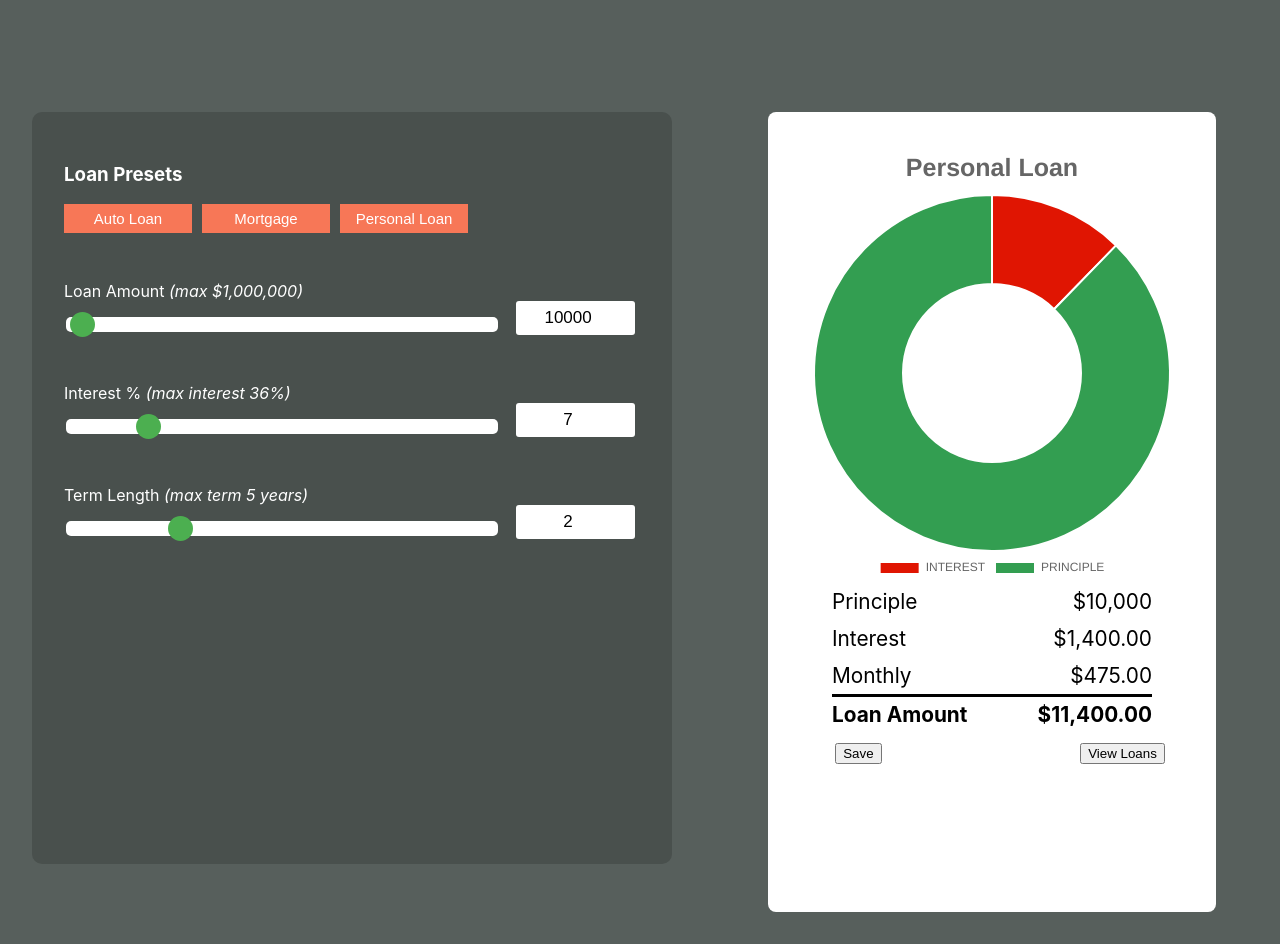
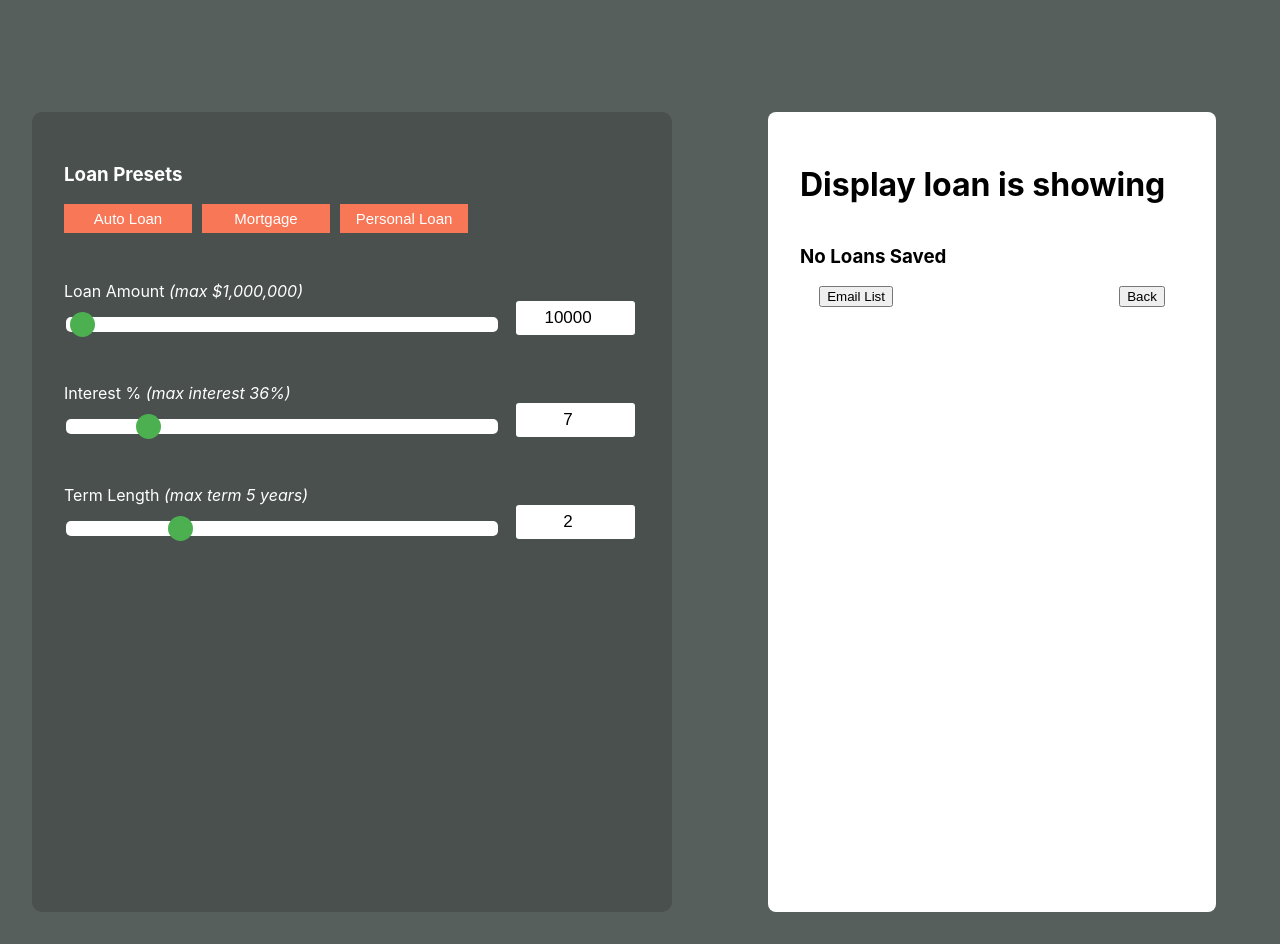
Before and after one commit to raulthedeveloper/loan_calculator, a React (Create React App) app: page / in a window 1280 px wide. Both pictures are taken after a click on the button "View Loans". Shown: the top 944 px of the page. Built offline with nearby package versions, Linux system fonts and the light colour scheme.

Commit message:
fixed initial chart title update and fixed save and clear of local storage

```diff
--- a/src/App.js
+++ b/src/App.js
@@ -1,52 +1,118 @@
 import './App.css';
 import Controls from "./components/Controls/Controls"
 import Display from "./components/Display/index"
+import GlobalContext  from "./store/global-context"
+import { useState, useEffect } from 'react'
 
-import { useState } from 'react'
+
+
+let dataArray = []
+
+
+function App() {
+// Sets up component state
+
+// let [ loanType, setLoanType ] = useState(String)
+let [ loanData, setLoanData ] = useState(String)
+
+let [loan,setLoan] = useState({
+  term:Number,
+  amount:Number,
+  interest:Number,
+  loanType:String
+})
+
+
+let [ save, setSave ] = useState({
+  savedData:Array,
+})
+
+let [ showLoans, setShowLoans ] = useState(false)
 
 
 
 
+async function saveHandler(loanName){
+ localStorage.removeItem('loans')
+  dataArray.push({name:loanName,loan})
+ setSave({dataArray})
 
 
-function App() {
-// Sets up component state
-let [term,setTerm] = useState(Number)
-let [ amount, setAmount ] = useState(Number)
-let [ interest, setInterest ] = useState(Number)
-let [ loanType, setLoanType ] = useState(String)
+   localStorage.setItem('loans',JSON.stringify(dataArray))
 
-
-// updateData is passed to Controls component in order to get values to set to local state
-function updateData(term,amount,interest){
-  setTerm(term)
-  setAmount(amount)
-  setInterest(interest)
 
 
 }
 
-// function is passed to controls to get loanType string from Controls component
-function updateLoanType(loanType){
-  setLoanType(loanType)
+
+function displayLoan(boolean){
+
+
+  setShowLoans(boolean)
+  if(localStorage.getItem('loans')){
+    let loan = JSON.parse(localStorage.getItem('loans')).dataArray
+    setLoanData(loan)
+  }
+
+}
+
+function deleteHandler(){
+// Adds delete function to remove items
+
 }
 
 
 
+function clearLoans(){
+  // Wipes all loan data from local storage
+  let confirm = window.confirm("Are you sure you want to clear");
+  if(confirm){
+    localStorage.removeItem('loans')
+  setSave({})
+}
+  }
+
+
+
+// updateData is passed to Controls component in order to get values to set to local state
+function updateData(term,amount,interest,loanType){
+  setLoan({term,amount,interest,loanType})
+  }
+
+
+
+useEffect(()=>{
+  updateData()
+  // updateLoanType()
+
+
+},[])
+
+
   return (
+    <GlobalContext.Provider value={{
+      save,
+      saveHandler,
+      displayLoan,
+      loanData
+    }
+      }>
     <div className="App">
     <div className="container">
       <div className="col">
-      <Controls updateData={updateData} updateLoanType={updateLoanType}/>
+      <Controls updateData={updateData} />
+
+      {/* updateLoanType={loan.loanType} */}
       </div>
     <div className="col">
-    <Display payload={{term,amount,interest,loanType}}/>
+    <Display payload={loan} clear={clearLoans} showLoans={showLoans}/>
     </div>
 
 
     </div>
 
     </div>
+    </GlobalContext.Provider>
   );
 }
 
--- a/src/components/Controls/Controls.js
+++ b/src/components/Controls/Controls.js
@@ -26,7 +26,14 @@ export default class Controls extends Component {
             term:2,
             interest:7,
             amount:10000
-        },()=> this.props.updateData(this.state.term,this.state.amount,this.state.interest))
+        },()=> this.props.updateData(this.state.term,this.state.amount,this.state.interest,this.state.loanType))
+    }
+
+    componentDidUpdate(pP,pS,sS){
+        if(pS.loanType !== this.state.loanType){
+            this.props.updateData(this.state.term,this.state.amount,this.state.interest,this.state.loanType)
+
+        }
     }
 
 
@@ -34,15 +41,15 @@ export default class Controls extends Component {
     // change methods set state from child and send state to parent with updateData prop.
     changeAmount = amount => this.setState({
         amount
-    },()=> this.props.updateData(this.state.term,this.state.amount,this.state.interest))
+    },()=> this.props.updateData(this.state.term,this.state.amount,this.state.interest,this.state.loanType))
 
     changeTerm = term => this.setState({
         term
-    },()=> this.props.updateData(this.state.term,this.state.amount,this.state.interest))
+    },()=> this.props.updateData(this.state.term,this.state.amount,this.state.interest,this.state.loanType))
 
     changeInterest = interest => this.setState({
         interest
-    },()=> this.props.updateData(this.state.term,this.state.amount,this.state.interest))
+    },()=> this.props.updateData(this.state.term,this.state.amount,this.state.interest,this.state.loanType))
 
 
 //Sets max values and loantype string to parent (App.js) to be sent to Display component for consumption
@@ -51,7 +58,7 @@ export default class Controls extends Component {
             termMax,
             interestMax,
             loanType
-        },() => this.props.updateLoanType(this.state.loanType))
+        })
     }
 
 
@@ -59,7 +66,7 @@ export default class Controls extends Component {
         return (
             <div className="controls">
 
-                <LoanButton presets={this.loanPreset}/>
+                <LoanButton presets={this.loanPreset} />
 
                 <Sliders data={this.state} sliderValue={this.sliderValue} changeAmount={this.changeAmount} changeTerm={this.changeTerm} changeInterest={this.changeInterest}/>
 
--- a/src/components/Controls/controls.css
+++ b/src/components/Controls/controls.css
@@ -39,7 +39,7 @@
     padding: 2rem;
     border-radius: 10px;
     background: #49504d;
-    height: 86%;
+    /* height: 86%; */
   }
 
   .text-field{
--- /dev/null
+++ b/src/components/Display/DisplaySavedLoans.js
@@ -0,0 +1,44 @@
+import React, { useContext } from 'react'
+import GlobalContext from '../../store/global-context'
+import './display.css'
+
+export default function DisplaySavedLoans() {
+    let ctx = useContext(GlobalContext)
+
+
+        // const loans = JSON.parse(localStorage.getItem('loans')).dataArray
+
+
+
+
+    function back(){
+
+        ctx.displayLoan(false)
+    }
+
+    return (
+        <div>
+           <h1>Display loan is showing</h1>
+           <div style={{overflow:"scroll"}}>
+           {
+                  !JSON.parse(localStorage.getItem('loans')) ? <h3>No Loans Saved</h3> : JSON.parse(localStorage.getItem('loans')).map((e,index) =>{
+                        return  <ul key={index}>
+                                    <li>{e.name}</li>
+                                    <li>{e.loan.term}</li>
+                                    <li>{e.loan.amount}</li>
+                                </ul>
+                    })
+                }
+           </div>
+
+
+                <div className="save-buttons">
+                <button>Email List</button>
+                <button onClick={back}>Back</button>
+                </div>
+
+
+
+        </div>
+    )
+}
--- a/src/components/Display/Save.js
+++ b/src/components/Display/Save.js
@@ -1,20 +1,19 @@
-import React, { useState } from 'react'
-
-let newData = []
+import React, { useContext } from 'react'
+import GlobalContext from '../../store/global-context'
 
 export default function Save(props) {
-    const [ save, setSave ] = useState(false)
-    const [ data, setData ] = useState([])
+
+    const ctx = useContext(GlobalContext)
+
+     const saveButton =  () =>{
+        // Save name of loan from loanName and Props to same object to be sent to View Loans
+      const loanName = window.prompt("Name of the Loan?")
+
+        ctx.saveHandler(loanName)
+
+    }
 
 
-    const saveButton = () =>{
-        // Save name of loan from loanName and Props to same object to be sent to View Loans
-      const loanName = window.prompt("Name of the Loan?")
-        setSave(true)
-        newData.push(props)
-        console.log(newData)
-        setData(newData)
-    }
     return (
         <div>
             <button onClick={saveButton}>Save</button>
--- a/src/components/Display/ViewLoans.js
+++ b/src/components/Display/ViewLoans.js
@@ -1,13 +1,12 @@
-import React, { useState } from 'react'
+import React, { useContext } from 'react'
 
-
+import GlobalContext from '../../store/global-context'
 
 export default function ViewLoans() {
-    const [view, setView ] = useState(false)
+   const context = useContext(GlobalContext)
 
     const viewButton = () =>{
-        alert("View Loan has been pressed")
-        setView(true)
+        context.displayLoan(true)
     }
 
     return (
--- a/src/components/Display/index.js
+++ b/src/components/Display/index.js
@@ -2,6 +2,7 @@ import React, { Component } from 'react'
 import Chart from "../graph"
 import Save from "./Save"
 import ViewLoans from './ViewLoans'
+import DisplaySavedLoans from './DisplaySavedLoans'
 import './display.css'
 
 
@@ -23,6 +24,7 @@ export default class index extends Component {
             title:props.payload.loanType,
             chartData:{},
             interestTotal:this.getInterest(),
+            newData:Array
         }
     }
 
@@ -128,7 +130,9 @@ CalculateMonthly = () =>{
         return (
             <div className="chart-container">
 
-                <Chart location={this.props.payload.loanType} chartData={this.state.chartData}  legendPosition="bottom"/>
+            {
+                this.props.showLoans ? <DisplaySavedLoans/> : <div>
+                    <Chart location={this.props.payload.loanType} chartData={this.state.chartData}  legendPosition="bottom"/>
 
                 <div style={{marginLeft:"1rem",lineHeight:'2.3rem'}}>
 
@@ -147,9 +151,17 @@ CalculateMonthly = () =>{
                 <Save data={this.props.payload}/>
 
                 <ViewLoans />
+
+                <button onClick={this.props.clear}>Clear Loans</button>
                </div>
 
                 </div>
+
+
+                </div>
+            }
+
+
 
             </div>
         )
--- /dev/null
+++ b/src/store/global-context.js
@@ -0,0 +1,5 @@
+import React from 'react'
+
+const GlobalData = React.createContext()
+
+export default GlobalData
```
Also changed, not shown: 1 other file (tests, documents, lock files or other folders).
